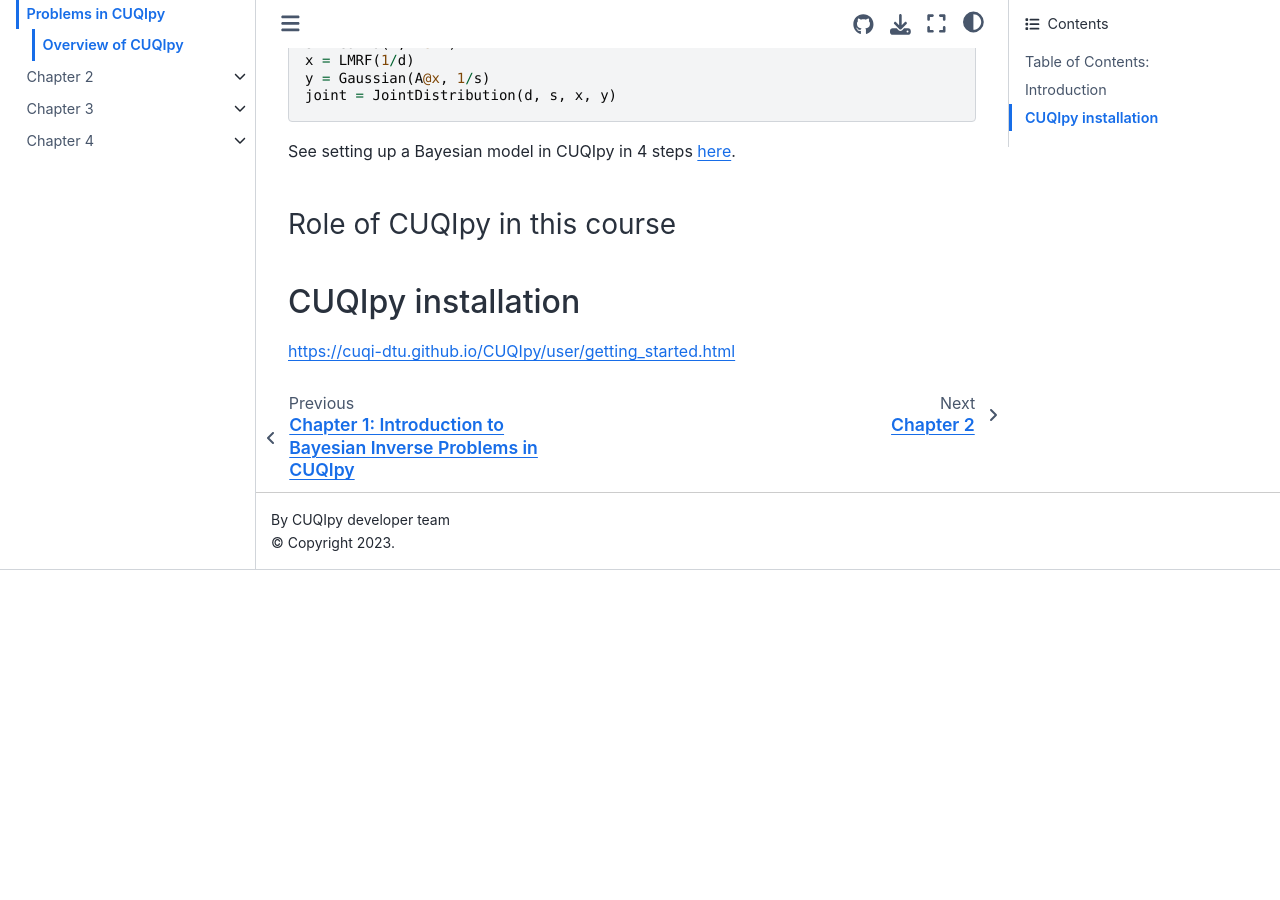
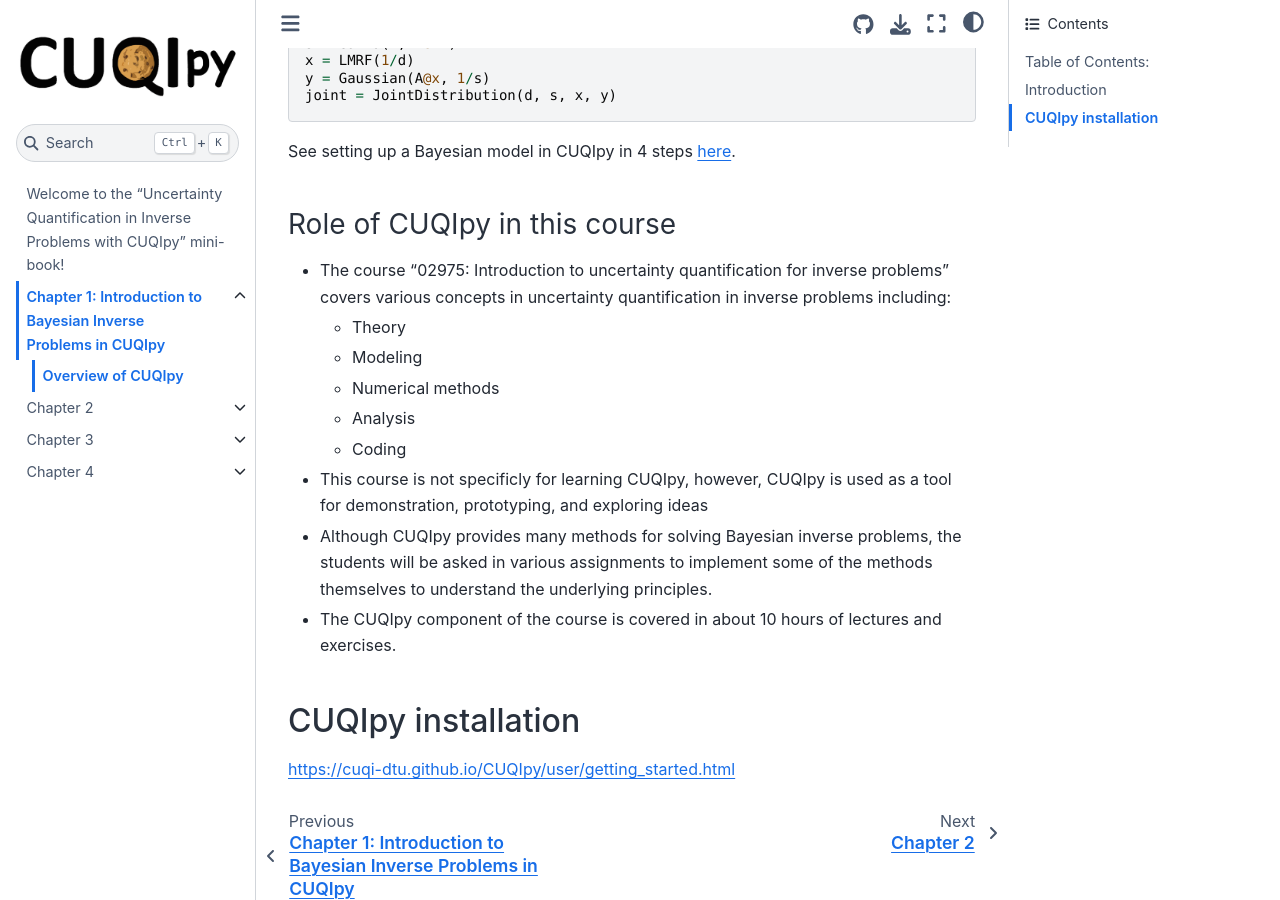
Before and after one commit to amal-ghamdi/CUQI-Book-test, a Jupyter Book: the page built from chapter01/introduction_overview_of_cuqipy.md, in a window 1280 px wide and 900 px high, scrolled down 2866 px. Built offline with Jupyter Book 1.0.4 settings and Sphinx 7.4.7 and the Sphinx Book theme 1.1.4, drawn with Linux system fonts in a browser that asks for light colours; pages that are not in the unit, such as notebooks, are missing from menus; before the commit the page ends 3436 px from its top, so only the background shows below that.

Commit message:
Role of CUQIpy in this course

```diff
--- a/chapter01/introduction_overview_of_cuqipy.md
+++ b/chapter01/introduction_overview_of_cuqipy.md
@@ -78,6 +78,18 @@ joint = JointDistribution(d, s, x, y)
 See setting up a Bayesian model in CUQIpy in 4 steps [here](https://cuqi-dtu.github.io/CUQIpy/).
 
 ### Role of CUQIpy in this course <a class="anchor" id="role-of-cuqipy-in-this-course"></a>
+* The course "02975: Introduction to uncertainty quantification for inverse problems" covers various concepts in uncertainty quantification in inverse problems including:
+  - Theory
+  - Modeling
+  - Numerical methods
+  - Analysis
+  - Coding
+
+* This course is not specificly for learning CUQIpy, however, CUQIpy is used as a tool for demonstration, prototyping, and exploring ideas
+
+* Although CUQIpy provides many methods for solving Bayesian inverse problems, the students will be asked in various assignments to implement some of the methods themselves to understand the underlying principles.
+
+* The CUQIpy component of the course is covered in about 10 hours of lectures and exercises.
 
 
 ## CUQIpy installation <a class="anchor" id="installation"></a>
```
